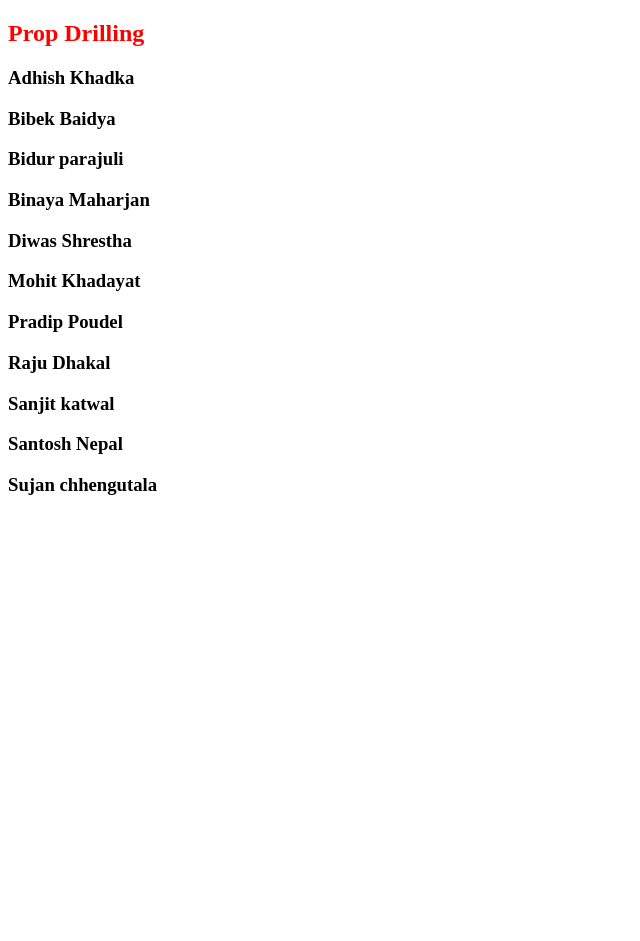
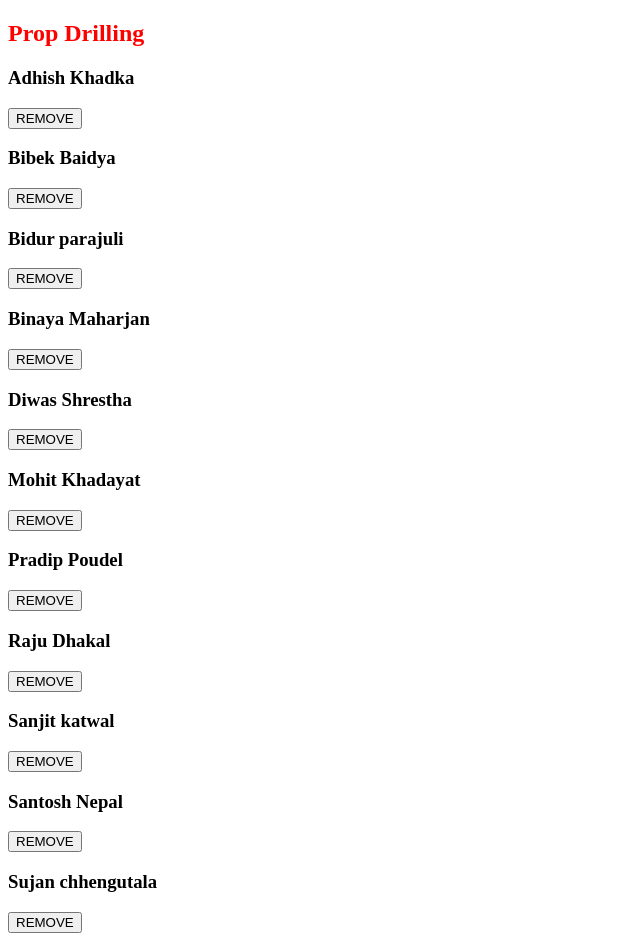
Before and after one commit to sameerthecoder94/create-react-app-fundamentals, a React (Create React App) app: page / in a window 1280 px wide. Shown: the whole page, without its empty margins (0-640 px from the left). Before the commit the page ends 800 px from the top, so only its background shows below. Built offline with nearby package versions, Linux system fonts and the light colour scheme.

Commit message:
prop drilling..remove function added

```diff
--- a/src/AppPropDrilling.js
+++ b/src/AppPropDrilling.js
@@ -1,29 +1,43 @@
 import { useState } from 'react';
 import { data } from './peopleData';
 
-const List = ({ people }) => {
-  console.log(people[0].id);
+const List = ({ people, removePerson }) => {
   return (
     <div>
       {people.map((people) => (
-        <SinglePerson key={people.id} people={people} />
+        <SinglePerson
+          key={people.id}
+          people={people}
+          removePerson={removePerson}
+        />
       ))}
     </div>
   );
 };
 
-const SinglePerson = ({ people }) => {
-  return <h3>{people.name}</h3>;
+const SinglePerson = ({ people, removePerson }) => {
+  return (
+    <>
+      <h3>{people.name}</h3>
+      <button onClick={() => removePerson(people.id)}>REMOVE</button>
+    </>
+  );
 };
 
 const App = () => {
   const [people, setpeople] = useState(data);
 
+  const removePerson = (id) => {
+    setpeople((people) =>
+      people.filter((person) => person.id !== id)
+    );
+  };
+
   return (
     <>
       <section>
         <h1 style={{ color: 'red' }}>Prop Drilling</h1>
-        <List people={people} />
+        <List people={people} removePerson={removePerson} />
       </section>
     </>
   );
```
